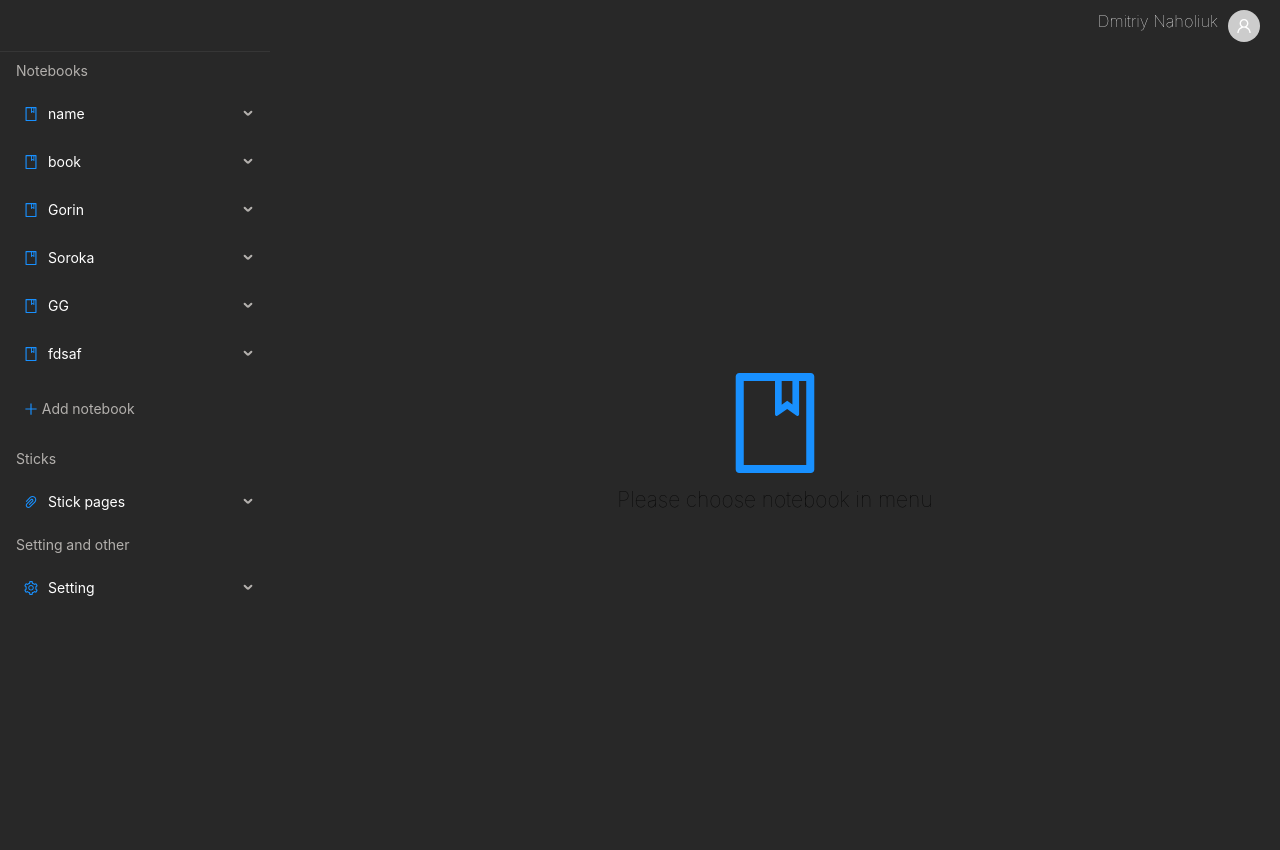
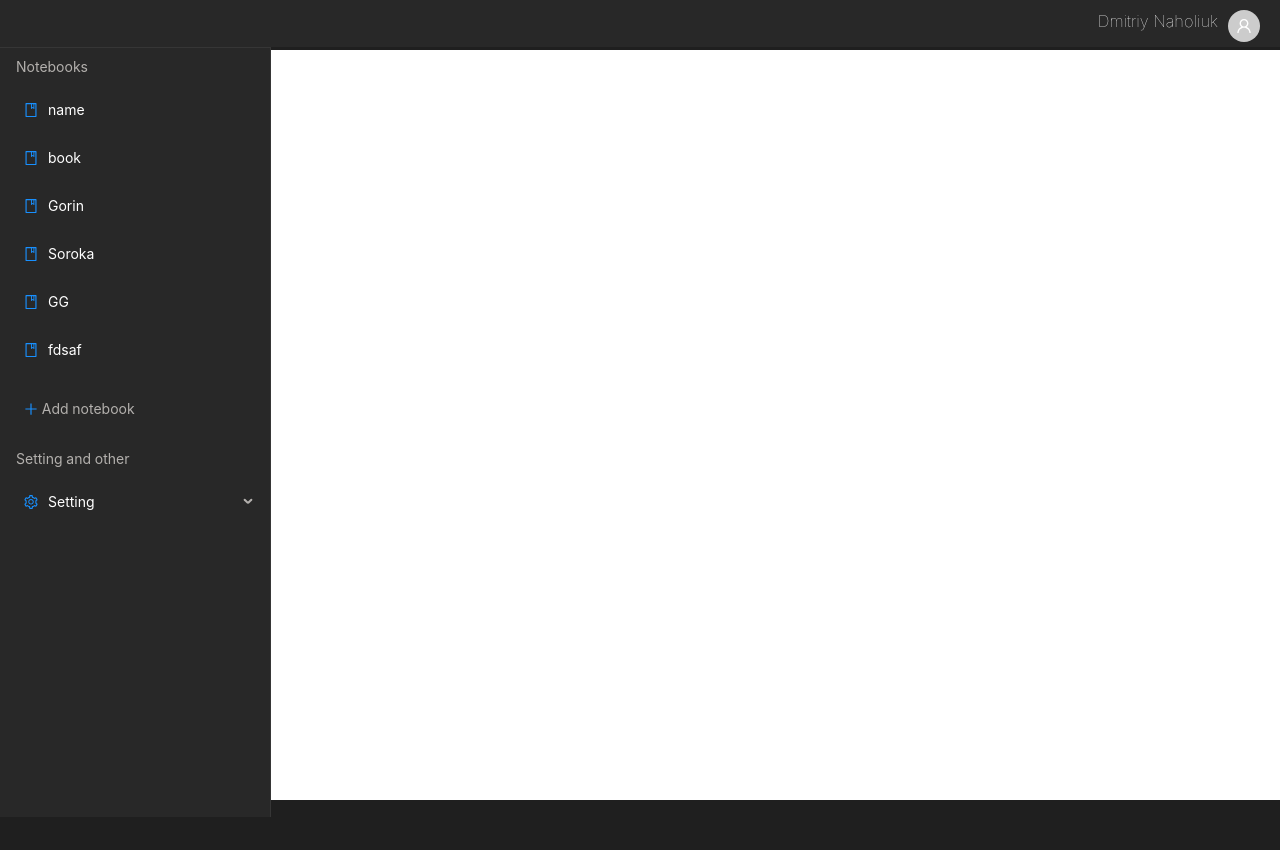
Before and after one commit to strutovsky/ainotebook, a React (Create React App) app in the folder src/ui/: page /#/ in a window 1280 px wide. After the commit the page ends 800 px from the top, so only its background shows below. Built offline with nearby package versions, Linux system fonts and the light colour scheme; data requests are answered from the project's data file.

Commit message:
Routing fixing

```diff
--- a/src/ui/package.json
+++ b/src/ui/package.json
@@ -14,6 +14,7 @@
     "antd": "^4.12.3",
     "axios": "^0.21.1",
     "json-server": "^0.16.3",
+    "query-string": "^7.0.0",
     "react": "^17.0.1",
     "react-dom": "^17.0.1",
     "react-redux": "^7.2.2",
--- a/src/ui/src/App.css
+++ b/src/ui/src/App.css
@@ -10,8 +10,8 @@
 .App {
   display: flex;
   justify-content: center;
-  background: var(--color-background-light);
-  padding-left: 270px;
+  background: var(--color-background-dark);
+  padding-left: 450px;
   padding-top: 50px;
 }
 
--- a/src/ui/src/App.tsx
+++ b/src/ui/src/App.tsx
@@ -29,10 +29,10 @@ function App() {
         <div className="App">
           <MainMenu/>
           <Switch>
-              <Route path="/notebook/:notebookId?/page/:pageId?" render={() => <Document/>}/>
-              <Route>
-                  <ChooseNotebook/>
-              </Route>
+              <Route path="/notebook" render={() => <Document/>}/>
+              {/*<Route>*/}
+              {/*    <Document/>*/}
+              {/*</Route>*/}
           </Switch>
 
 
--- a/src/ui/src/components/Document/document.module.css
+++ b/src/ui/src/components/Document/document.module.css
@@ -1,7 +1,7 @@
 .wrap {
     background: #1F1F1F;
+    padding: 50px 100px 0px 100px;
     width: 100%;
-    padding: 50px 100px 0px 100px;
 }
 
 .header, .header input {
--- a/src/ui/src/components/Document/index.tsx
+++ b/src/ui/src/components/Document/index.tsx
@@ -1,18 +1,23 @@
 import React, {useEffect, useState} from 'react';
 // @ts-ignore
 import Styles from './document.module.css';
-import {withRouter} from 'react-router-dom';
+import {useHistory, withRouter} from 'react-router-dom';
 import {NotebookAPI} from '../../api/notebookAPI';
 
+const queryString = require('query-string');
 
 const Document: React.FC<any> = (props) => {
-    const {notebookId, pageId} = props.match.params
+    const history = useHistory()
     const [title, setTitle] = useState("Новая страница")
     const [text, setText] = useState("")
 
-    useEffect(() => {
-        NotebookAPI.getNotebookPage(notebookId, pageId)
-    }, [notebookId, pageId])
+    const parsed = queryString.parse(props.location.search);
+    console.log(parsed)
+
+
+    // useEffect(() => {
+    //     NotebookAPI.getNotebookPage(notebookId, pageId)
+    // }, [notebookId, pageId])
 
 
 
--- a/src/ui/src/components/Menu/index.tsx
+++ b/src/ui/src/components/Menu/index.tsx
@@ -1,9 +1,9 @@
-import React, {useEffect} from 'react';
-import {NavLink} from 'react-router-dom';
+import React, {useEffect, useState} from 'react';
+import {NavLink, useHistory, useParams} from 'react-router-dom';
 
 
-import {connect} from 'react-redux';
-import {INotebooks} from '../../interfaces/notebooks';
+import {connect, useDispatch, useSelector} from 'react-redux';
+import {INotebook, INotebooks} from '../../interfaces/notebooks';
 
 import {Menu, Skeleton} from 'antd';
 import {BookOutlined, PaperClipOutlined, SettingOutlined} from '@ant-design/icons';
@@ -15,59 +15,72 @@ import {INotices} from '../../interfaces/notices';
 import {AppStateType} from '../../redux/state';
 import {getNoticesThunk} from '../../redux/notice-reducer';
 import {actions, addNotebooksThunk, addPageThunk, getNotebooksThunk} from '../../redux/notebook-reducer';
-
+import {getNotebooksPending, getNotebooksSelector, getSelectedNotebook } from '../../redux/selectors/notebook-selector';
+const queryString = require('query-string');
 
 const {SubMenu} = Menu;
 
 
-type PropsType = {
-    addNotebooksThunk: (name: string) => void,
-    addPageThunk: (id: number, title: string) => void,
-    getNotebooksThunk: () => void,
-    getNoticesThunk: () => void,
-    Notebooks: INotebooks,
-    Notices: INotices,
-    pending: boolean
-}
+// type PropsType = {
+//     addNotebooksThunk: (name: string) => void,
+//     addPageThunk: (id: number, title: string) => void,
+//     getNotebooksThunk: () => void,
+//     getNoticesThunk: () => void,
+//     Notebooks: INotebook[],
+//     Notices: INotices,
+//     pending: boolean
+// }
 
 
-const MainMenu: React.FC<PropsType> = ({
-                                           Notebooks,
-                                           addNotebooksThunk,
-                                           getNotebooksThunk,
-                                           Notices,
-                                           getNoticesThunk,
-                                           pending,
-                                           addPageThunk
-                                       }) => {
+const MainMenu: React.FC = () => {
+    const history = useHistory()
+    const parsed = queryString.parse(history.location.search);
+
+    const [nid, setNid] = useState(parsed.nid)
+    const [page, setPage] = useState(parsed.pages)
+
+
+
+    const dispatch = useDispatch()
+    const notebooks = useSelector(getNotebooksSelector)
+    const pending = useSelector(getNotebooksPending)
+    const selectedNotebook = useSelector(getSelectedNotebook);
+
+    const params = useParams()
+
+
+    useEffect(() =>{
+        setNid(parsed.nid)
+        setPage(parsed.page)
+    },[parsed.nid, parsed.page] )
+
     useEffect(() => {
-        getNotebooksThunk()
-        getNoticesThunk()
+        dispatch(getNotebooksThunk())
+        // dispatch(getNoticesThunk())
     }, [])
 
-    return (
+    return (<div className={MenuStyles.mainWrap}>
                 <div className={MenuStyles.menuWrap} style={{width: '270px'}}>
                     {pending ? <Skeleton active={true}/> :
                         <Menu
-                    defaultSelectedKeys={['add']}
                             mode="inline"
                             theme="light"
+                            selectedKeys={[parsed.nid]}
 
                         >
 
                             <Menu.ItemGroup title={'Notebooks'}>
-                        {Notebooks.map(item => (<SubMenu key={item.id} icon={<BookOutlined/>} title={item.name}>
-                            {item.pages.map(page => {
-                                return (<Menu.Item key={page.id + item.id}>
-                                    <NavLink to={'/notebook/' + item.id + '/page/' + page.id}></NavLink>{page.title}
+                                {notebooks.map(item => {
+                                    if(nid === item.id){
+                                        dispatch(actions.setSelectedNotebook(item))
+                                    }
+                                    return (<Menu.Item key={item.id} icon={<BookOutlined/>} title={item.name} onClick={(info) =>{
+                                                 dispatch(actions.setSelectedNotebook(item))
+                                    }}>
+                                        <NavLink to={'/notebook?nid=' + item.id + '&page=1'}></NavLink>{item.name}
                                             </Menu.Item>)
+
                                 })}
-
-                            <Add
-                                placeholder={'Add page'}
-                                add={() => addPageThunk(item.id, 'f')}
-                            />
-                        </SubMenu>))}
 
                                 <Add
                                     placeholder={'Add notebook'}
@@ -76,20 +89,20 @@ const MainMenu: React.FC<PropsType> = ({
                             </Menu.ItemGroup>
 
 
-                    <Menu.ItemGroup title={'Sticks'}>
-                        <SubMenu key="sub1" icon={<PaperClipOutlined/>} title="Stick pages">
-                            {Notices.map(item => (<Menu.Item key={item.id}>
-                                {item.name}
-                            </Menu.Item>))}
+                            {/*<Menu.ItemGroup title={'Sticks'}>*/}
+                            {/*    <SubMenu key="sub1" icon={<PaperClipOutlined/>} title="Stick pages">*/}
+                            {/*        {Notices.map(item => (<Menu.Item key={item.id}>*/}
+                            {/*            {item.name}*/}
+                            {/*        </Menu.Item>))}*/}
 
-                            {/*<Add*/}
-                            {/*    addingMode={this.props.addingNotice}*/}
-                            {/*    setAddingMode={this.props.setAddingNoticeMode}*/}
-                            {/*    placeholder={"Add stick page"}*/}
-                            {/*    add={this.addNoteNotice}*/}
-                            {/*/>*/}
-                        </SubMenu>
-                    </Menu.ItemGroup>
+                            {/*        <Add*/}
+                            {/*            addingMode={this.props.addingNotice}*/}
+                            {/*            setAddingMode={this.props.setAddingNoticeMode}*/}
+                            {/*            placeholder={"Add stick page"}*/}
+                            {/*            add={this.addNoteNotice}*/}
+                            {/*        />*/}
+                            {/*    </SubMenu>*/}
+                            {/*</Menu.ItemGroup>*/}
 
                             <Menu.ItemGroup title={'Setting and other'}>
                                 <SubMenu key="sub2" icon={<SettingOutlined/>} title="Setting">
@@ -99,22 +112,27 @@ const MainMenu: React.FC<PropsType> = ({
                             </Menu.ItemGroup>
                         </Menu>}
                 </div>
+
+                {selectedNotebook && <div className={MenuStyles.Pages}>
+                    <Menu
+                        mode="inline"
+                        theme="light"
+                        defaultSelectedKeys={[page]}
+                        selectedKeys={[page]}
+
+                    >
+                            <Menu.ItemGroup title={'Pages'} >
+                                {selectedNotebook.pages.map(pages => {
+                                    return <Menu.Item key={pages.id}>
+                                        <NavLink to={'/notebook?nid=' + selectedNotebook?.id + '&page=' + pages.id}></NavLink>{pages.title}
+                                    </Menu.Item>
+                                })}
+                            </Menu.ItemGroup>
+                    </Menu>
+                </div>}
+            </div>
+
     );
 }
 
-
-const mapStateToProps = (state: AppStateType) => {
-    return {
-        Notebooks: state.notebooks.data,
-        Notices: state.notices.data,
-        pending: state.notebooks.pending
-    }
-}
-
-export default connect(mapStateToProps, {
-    ...actions,
-    addNotebooksThunk,
-    getNotebooksThunk,
-    getNoticesThunk,
-    addPageThunk
-})(MainMenu)
+export default MainMenu
--- a/src/ui/src/components/Menu/menu.module.css
+++ b/src/ui/src/components/Menu/menu.module.css
@@ -1,16 +1,18 @@
+.mainWrap {
+    display: flex;
+    height: calc(100vh - 30px);
+    min-width: 150px;
+    position: fixed;
+    left: 0;
+    top: 47px;
+    border-right: 1px solid var(--color-selected-menu);
+}
+
 .menuWrap {
     background: #282828;
-    height: calc(100vh - 30px);
-    width: 17.5%;
-    min-width: 200px;
-    position: fixed;
-    left: 0;
     border-top: 1px solid var(--color-selected-menu);
-    margin-top: 1px;
     overflow-y: scroll;
-    padding-bottom: 20px;
-    /*padding-right: 5px;*/
-    /*border-right: 1px solid lightgrey;*/
+
 }
 .menuWrap::-webkit-scrollbar {
     width: 1px;
@@ -51,3 +53,9 @@
     outline: none!important;
     margin-left: 15px;
 }
+
+.Pages {
+    background: var(--color-background-light);
+    border-top: 1px solid var(--color-selected-menu);
+    min-width: 200px;
+}
--- a/src/ui/src/index.css
+++ b/src/ui/src/index.css
@@ -5,7 +5,7 @@ body, html {
     sans-serif;
   -webkit-font-smoothing: antialiased;
   -moz-osx-font-smoothing: grayscale;
-  background: var(--color-background-light);
+  background: var(--color-background-dark);
 }
 
 code {
--- a/src/ui/src/interfaces/notebooks.ts
+++ b/src/ui/src/interfaces/notebooks.ts
@@ -12,4 +12,7 @@ export interface INotebook {
     pages: Array<INotebookPage>
 }
 
-export type INotebooks = Array<INotebook>
+export type INotebooks = {
+    notebooks: Array<INotebook>,
+    selectedNotebooks?: INotebook | null
+}
--- a/src/ui/src/redux/notebook-reducer.ts
+++ b/src/ui/src/redux/notebook-reducer.ts
@@ -1,4 +1,4 @@
-import {INotebooks} from "../interfaces/notebooks";
+import {INotebook, INotebooks} from "../interfaces/notebooks";
 import {IReducer} from "../interfaces/basic";
 import { InferActionsTypes, BaseThunkType } from "./state";
 import {Dispatch} from "redux";
@@ -8,8 +8,11 @@ import {NotebookAPI} from "../api/notebookAPI";
 let initState: IReducer<INotebooks> = {
     pending: false,
     error: false,
-    data: []
-}
+    data: {
+        selectedNotebooks: null,
+        notebooks: []
+    },
+  }
 
 
 const notebookReducer = (state = initState, action: ActionsType): IReducer<INotebooks>  => {
@@ -22,14 +25,19 @@ const notebookReducer = (state = initState, action: ActionsType): IReducer<INote
 
         case "SET_NOTEBOOKS":
             return {
-                ...state,
-                data: action.notebooks
-            }
+                ...state, data: {notebooks: action.notebooks}
+          }
 
         case 'SET_PENDING':
             return {
                 ...state,
                 pending: action.payload
+            }
+
+        case 'SET_SELECTED_NOTEBOOK':
+            return {
+                ...state,
+                data: {...state.data,selectedNotebooks: action.payload}
             }
 
         default: return state
@@ -39,8 +47,9 @@ const notebookReducer = (state = initState, action: ActionsType): IReducer<INote
 
 export const actions = {
     setNotebooksPending: (payload: boolean) => ({type: "SET_NOTEBOOK_PENDING", payload} as const),
-    setNotebooks: (notebooks: INotebooks) => ({type: "SET_NOTEBOOKS", notebooks} as const),
-    setPending: (payload: boolean) => ({type: "SET_PENDING", payload} as const)
+    setNotebooks: (notebooks: INotebook[]) => ({type: "SET_NOTEBOOKS", notebooks} as const),
+    setPending: (payload: boolean) => ({type: "SET_PENDING", payload} as const),
+    setSelectedNotebook: (payload: INotebook | null) => ({type: "SET_SELECTED_NOTEBOOK", payload} as const)
 }
 
 type ActionsType = InferActionsTypes<typeof actions>
@@ -49,7 +58,7 @@ type ActionsType = InferActionsTypes<typeof actions>
 export const getNotebooksThunk = () => {
     return (dispatch: Dispatch<ActionsTypes>) => {
         dispatch(actions.setPending(true))
-        NotebookAPI.getNotebooks().then((notebooks: INotebooks) => {
+        NotebookAPI.getNotebooks().then((notebooks: any) => {
             dispatch(actions.setNotebooks(notebooks))
             dispatch(actions.setPending(false))
         })
--- /dev/null
+++ b/src/ui/src/redux/selectors/notebook-selector.ts
@@ -0,0 +1,5 @@
+import {AppStateType} from '../state';
+
+export const getNotebooksSelector = (state: AppStateType) => (state.notebooks.data.notebooks)
+export const getNotebooksPending = (state: AppStateType) => (state.notebooks.pending)
+export const getSelectedNotebook = (state: AppStateType) => (state.notebooks.data.selectedNotebooks)
```
Also changed, not shown: 1 other file (tests, documents, lock files or other folders). Lines whose indentation alone changed are shown as unchanged.
